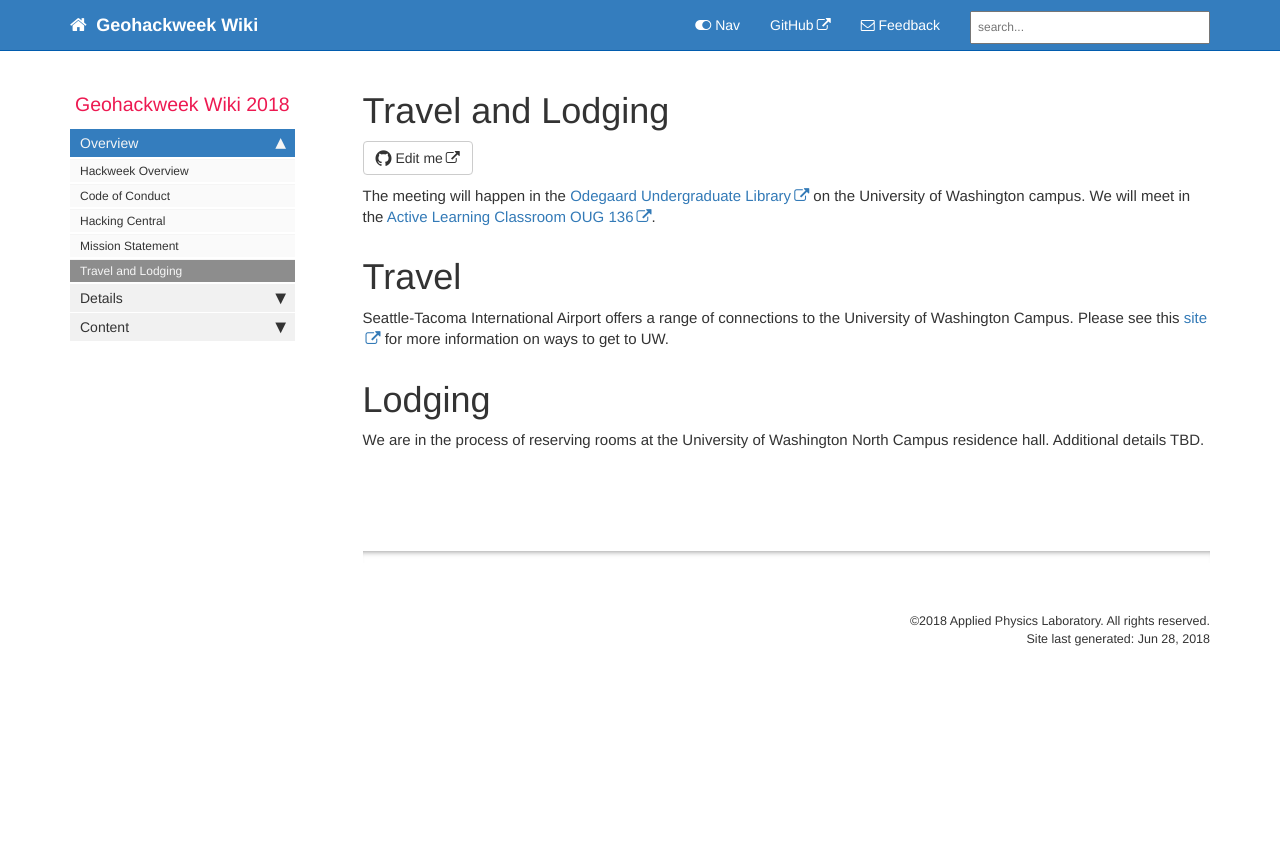
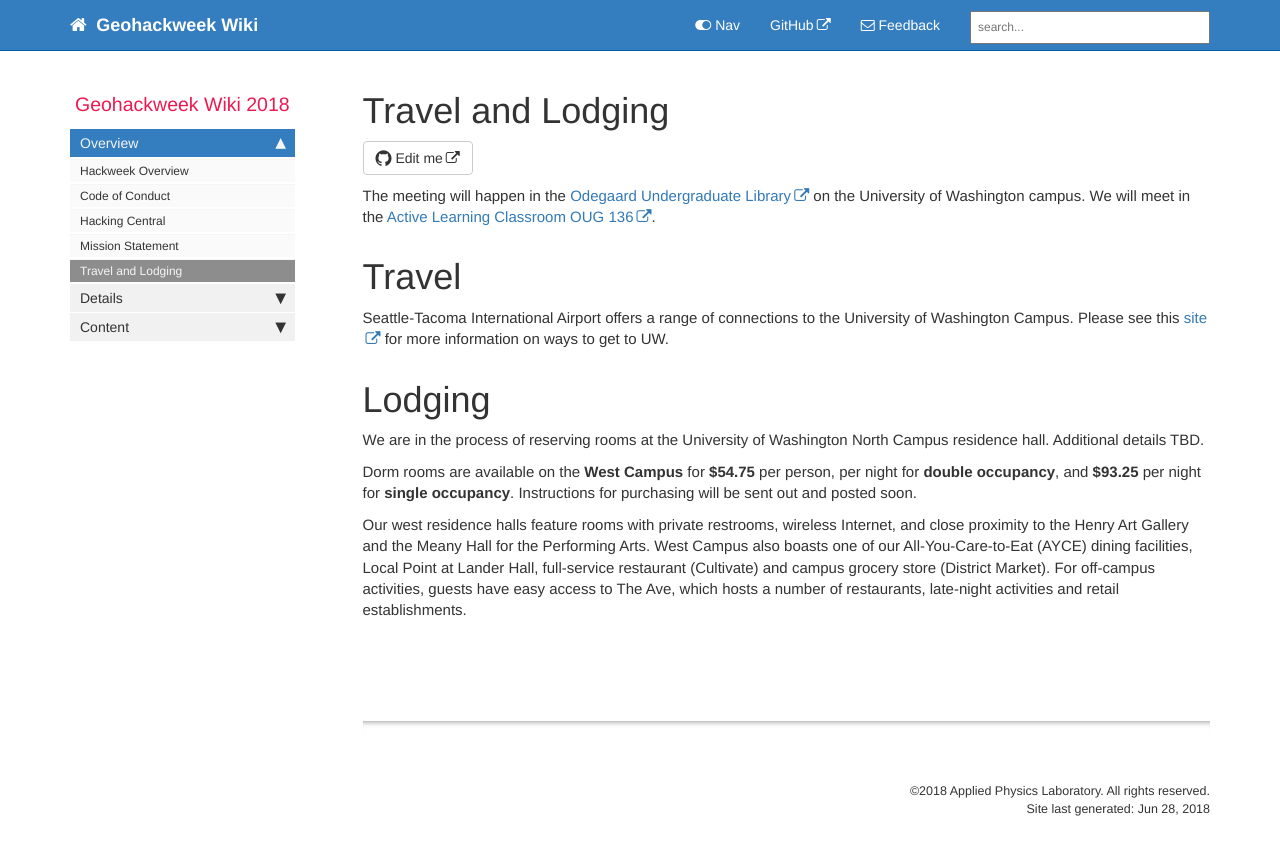
Before and after one commit to waterhackweek/wiki, a Jekyll site: the page built from pages/travel_and_lodging.md, in a window 1280 px wide. Shown: the top 855 px of the page. Built offline with Jekyll 4.4.1, drawn with Linux system fonts in a browser that asks for light colours; nearby versions of some CDN libraries; comment, search, counter and statistics services are not loaded.

Commit message:
Update lodging info per Rachael

```diff
--- a/pages/travel_and_lodging.md
+++ b/pages/travel_and_lodging.md
@@ -16,9 +16,7 @@ We are in the process of reserving rooms at the University of Washington North C
 
 <!---
 The University of Washington maintains a list of hotels near campus on its [website](http://fyp.washington.edu/getting-started-at-the-university-of-washington/transportation-options/hotel-accommodations/).
+--->
+Dorm rooms are available on the **West Campus** for **$54.75** per person, per night for **double occupancy**, and **$93.25** per night for **single occupancy**. Instructions for purchasing will be sent out and posted soon.
 
-Dorm rooms are available on the North Campus for $43.25 per person, per night for double occupancy, and $69.50 per night for single occupancy. Please email geohack.week@gmail.com by Friday, 7/21 to reserve a dorm room. Please be sure to specify your arrival and departure dates and the number of nights needed.
-
-The North Campus residence halls include single-gender community restrooms, hardwired Internet in the sleeping rooms and easy access to one of our All-You-Care-to-Eat (AYCE) dining facilities, 8 at McMahon. Wireless Internet access is available in the common areas and dining facilities. North Campus is home to the Husky Union Building’s event and dining venues as well as a short walk from the Intramural Activities Building (our world-class fitness center) and Seattle’s University Village.
-
---->
+Our west residence halls feature rooms with private restrooms, wireless Internet, and close proximity to the Henry Art Gallery and the Meany Hall for the Performing Arts. West Campus also boasts one of our All-You-Care-to-Eat (AYCE) dining facilities, Local Point at Lander Hall, full-service restaurant (Cultivate) and campus grocery store (District Market). For off-campus activities, guests have easy access to The Ave, which hosts a number of restaurants, late-night activities and retail establishments.
```
